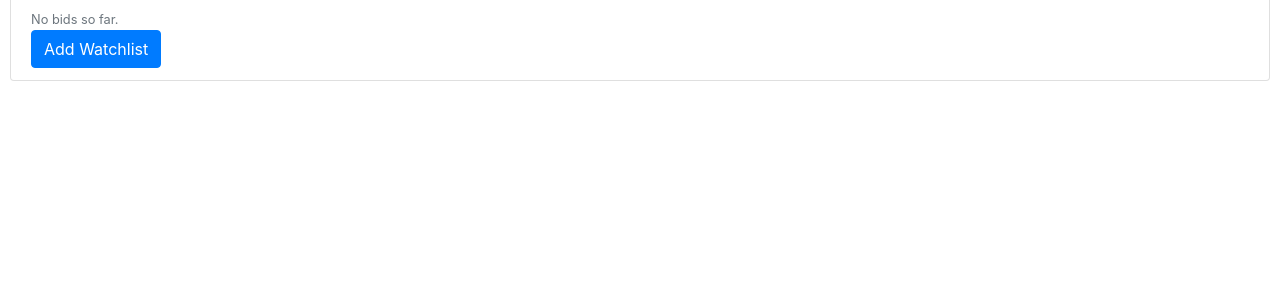
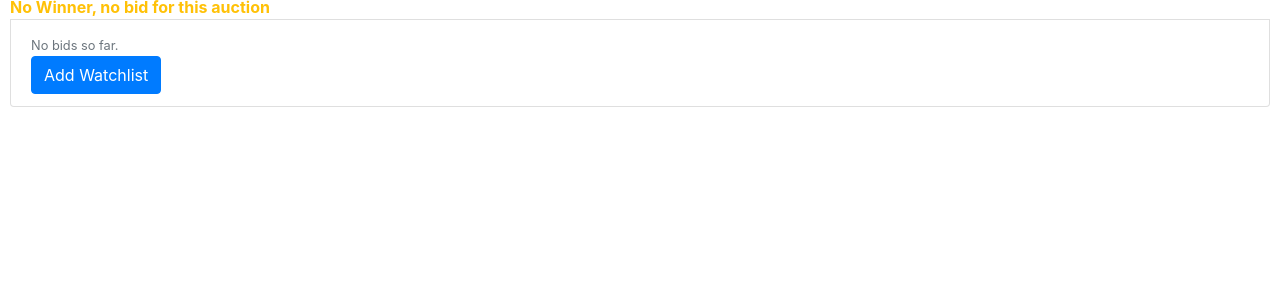
Before and after one commit to eulincon/cs50-commerce, a Django app: page /listings/11 in a window 1280 px wide. Shown: the part 516-800 px from the top of the page. Run offline with Django 3.2, Linux system fonts and the light colour scheme; data comes from the database, SQL or seed files in the repository; both versions use the stored data as it was after the commit; data that the repository does not hold is empty; some libraries are stand-ins or nearby versions.

Commit message:
close listing and set winner

```diff
--- a/auctions/templates/auctions/index.html
+++ b/auctions/templates/auctions/index.html
@@ -4,7 +4,9 @@
     <h2>Active Listings</h2>
     <ul>
         {% for auction in auctions %}
+        <a href="{% url 'listings' auction.id %}">
         <p>Title: {{ auction.title }}</p>
+        </a>
         <p>Description: {{ auction.description }}</p>
         <p>Price: {{ auction.startBid }}</p>
         <p>Image: {{ auction.url }}</p>
--- a/auctions/templates/auctions/listings.html
+++ b/auctions/templates/auctions/listings.html
@@ -1,5 +1,11 @@
 {% extends "auctions/layout.html" %} {% block body %}
-<h2>Auction: {{ auction.title }}</h2>
+<h2>Auction: {{ auction.title }}
+  {% if auction.closed %}
+    <span class="badge badge-danger">Closed</span>
+  {% else %}
+    <span class="badge badge-primary">Open</span>
+  {% endif %}
+</h2>
 <ul>
   <p>Description: {{ auction.description }}</p>
   <p>Price: {{ auction.startBid }}</p>
@@ -8,6 +14,12 @@
   <p>Category: {{ auction.category }}</p>
   <p>Listed by: {{ auction.seller.username }}</p>
 </ul>
+
+{% if auction.closed and highest_bid != null %}
+  <strong class="text-success">Winner: {{ highest_bid.user.username }}</strong>
+{% elif auction.closed %}
+  <strong class="text-warning">No Winner, no bid for this auction</strong>
+{% endif %}
 
 {% comment %} Bid info and form {% endcomment %}
 <div class="list-group-item text-muted">
@@ -27,7 +39,13 @@
   </div>
 </form>
 {% endif %}
-
+{% comment %} Close auction button {% endcomment %}
+{% if user.id == auction.seller.id and auction.closed == False %}
+<form action="{% url 'close_auction' auction.id %}" method="POST">
+  {% csrf_token %}
+  <input type="submit" class="btn btn-danger" value="Close auction" name="close_auction">
+</form>
+{% endif %}
 <form action="{% url 'addRemoveWatchlist' auction.id %}" method="POST">
   {% csrf_token %} {% if user in auction.watchers.all %}
   <input class="btn btn-primary" type="submit" value="Remove Watchlist" />
--- a/auctions/urls.py
+++ b/auctions/urls.py
@@ -11,5 +11,6 @@ urlpatterns = [
     path("listings/<int:listing_id>", views.listings, name="listings"),
     path("watchlist", views.watchlist, name="watchlist"),
     path("watchlist/<int:listing_id>", views.addRemoveWatchlist, name="addRemoveWatchlist"),
-    path("bid", views.bid, name="bid")
+    path("bid", views.bid, name="bid"),
+    path("close_auction/<int:auction_id>", views.closeAuction, name="close_auction")
 ]
--- a/auctions/views.py
+++ b/auctions/views.py
@@ -29,7 +29,7 @@ class BidForm(forms.ModelForm):
 
 def index(request):
     return render(request, "auctions/index.html", {
-        "auctions": AuctionListing.objects.all()
+        "auctions": AuctionListing.objects.filter(closed=False).order_by("-createdAt")
     })
 
 
@@ -115,7 +115,8 @@ def listings(request, listing_id):
     return render(request, "auctions/listings.html", {
         "auction": auction,
         "bid_form": BidForm(),
-        "bid_amount": bid_amount
+        "bid_amount": bid_amount,
+        "highest_bid": highest_bid
     })
 
 def addRemoveWatchlist(request, listing_id):
@@ -137,6 +138,33 @@ def watchlist(request):
     return render(request, "auctions/index.html", {
             "auctions": watchlist
         })
+
+@login_required(login_url="auctions:login")
+def closeAuction(request, auction_id):
+    try:
+        auction = AuctionListing.objects.get(pk=auction_id)
+    except AuctionListing.DoesNotExist:
+        return render(request, "auctions/error_handling.html", {
+            "code": 404,
+            "message": "Auction id doesn't exist"
+        })
+
+    # Get info about bids
+    bid_amount = Bid.objects.filter(auction=auction_id).count()
+    highest_bid = Bid.objects.filter(auction=auction_id).order_by('-price').first()
+
+    #Close auction
+    if request.method == "POST":
+        auction.closed = True
+        auction.watchers.clear()
+        auction.save()
+    else:
+        return render(request, "auctions/error_handling.html", {
+            "code": 405,
+            "message": "Method not allowed"
+        })
+
+    return HttpResponseRedirect("/", auction_id)
 
 @login_required(login_url="auctions:login")
 def bid(request):
```
Also changed, not shown: db.sqlite3.
